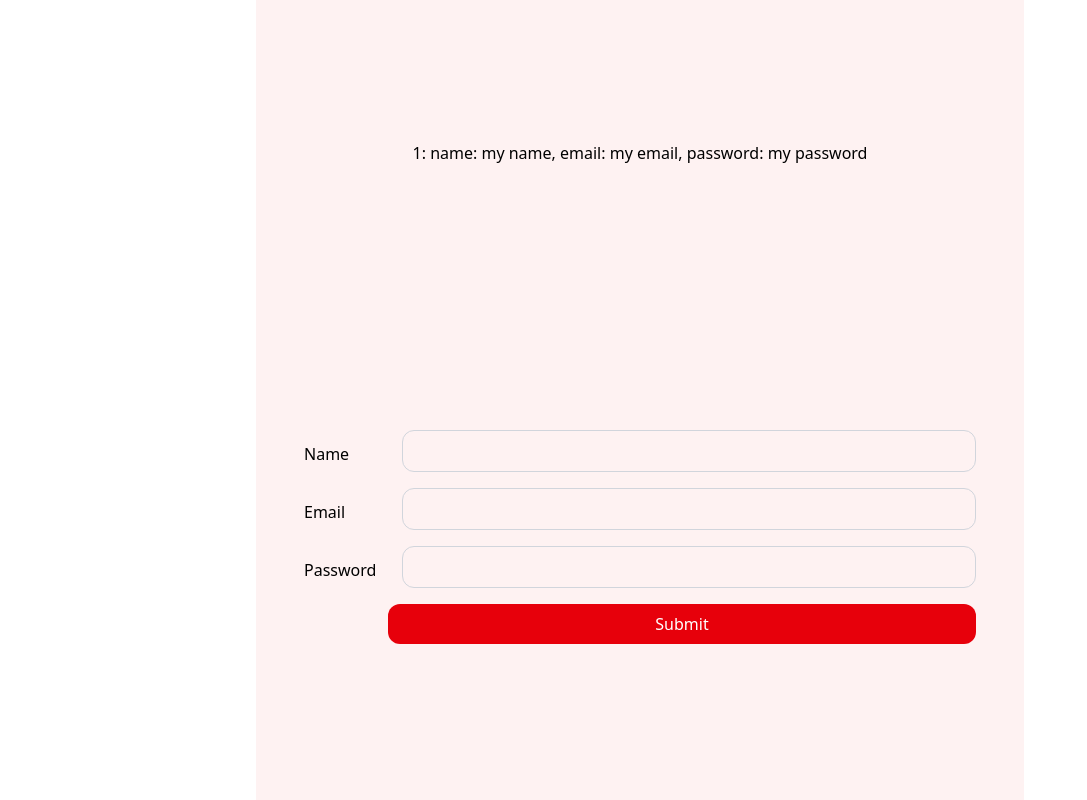
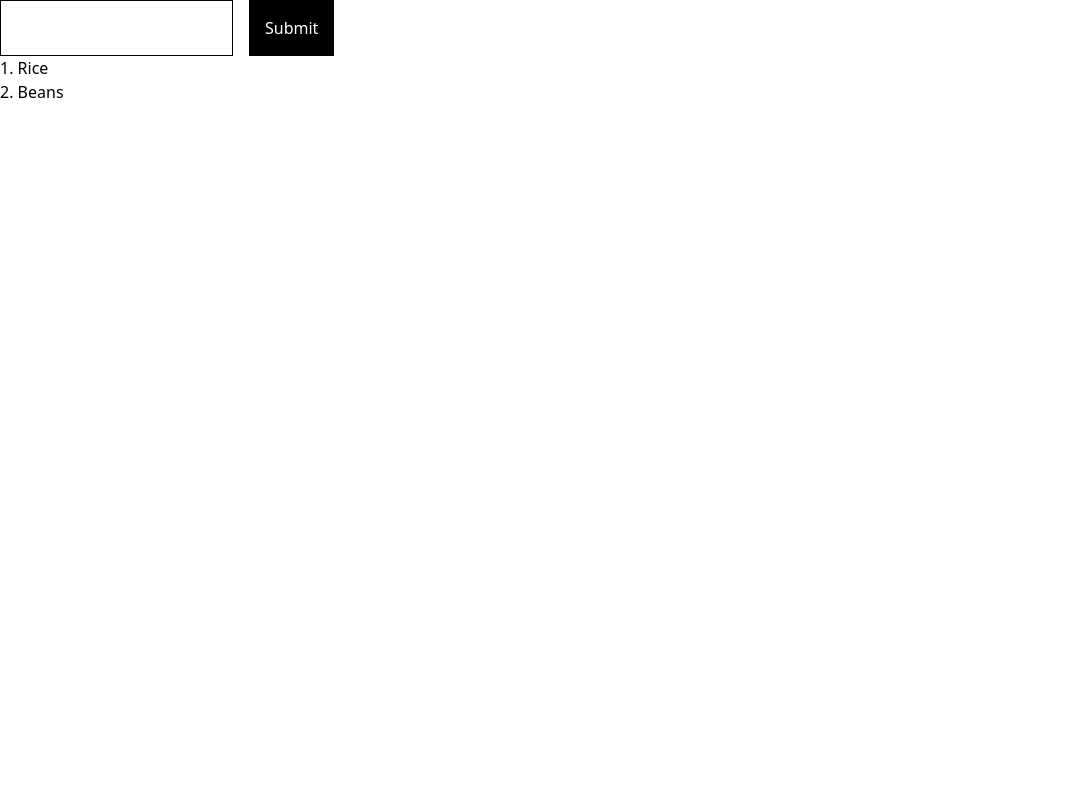
Before and after one commit to mrseewhy/react-refresh, a React (Vite) app: page / in a window 1280 px wide. Shown: the whole page, without its empty margins (0-1087 px from the left). Built offline with nearby package versions, Linux system fonts and the light colour scheme.

Commit message:
many updates

```diff
--- a/src/App.tsx
+++ b/src/App.tsx
@@ -8,6 +8,7 @@ import Change from './components/ImageChange/Change'
 import NewForm from './components/NewForm'
 import Counter from './components/Counter'
 import Users from './components/User/Users'
+import AnotherForm from './components/AnotherForm'
 
 function App() {
 
@@ -39,7 +40,8 @@ function App() {
       {/* <NewForm /> */}
 
       {/* <Counter /> */}
-      <Users />
+      {/* <Users /> */}
+      <AnotherForm />
 
     </>
   )
--- /dev/null
+++ b/src/components/AnotherForm.tsx
@@ -0,0 +1,26 @@
+import React, { useState } from 'react'
+
+const AnotherForm = () => {
+    const [ingredient, setIngredient] = useState(['Rice', 'Beans'])
+
+    const addIngredient = (formData) => {
+        const newIngredient = formData.get('ingredient')
+        setIngredient(prev => [...prev, newIngredient])
+        console.log(newIngredient)
+    }
+    return (
+        <div>
+            <form action={addIngredient} className='flex gap-4'>
+                <input type="text" name="ingredient" id="" className='border' />
+                <button type="submit" className='bg-black text-white p-4'>Submit</button>
+            </form>
+            <div>
+                {ingredient.map((ingredient, index) => {
+                    return (<p key={index + ingredient}> {index + 1}. {ingredient} </p>)
+                })}
+            </div>
+        </div>
+    )
+}
+
+export default AnotherForm
```
